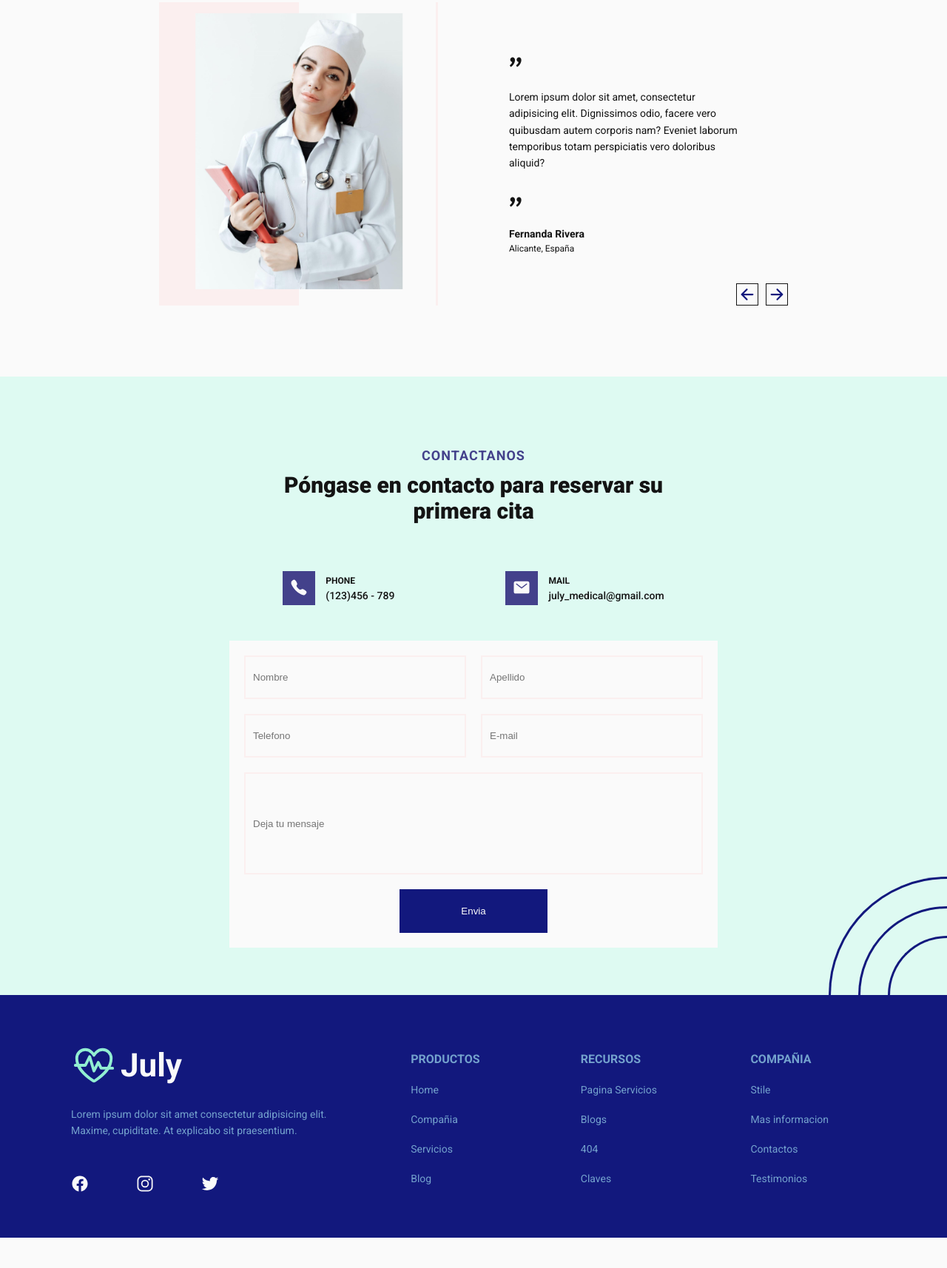
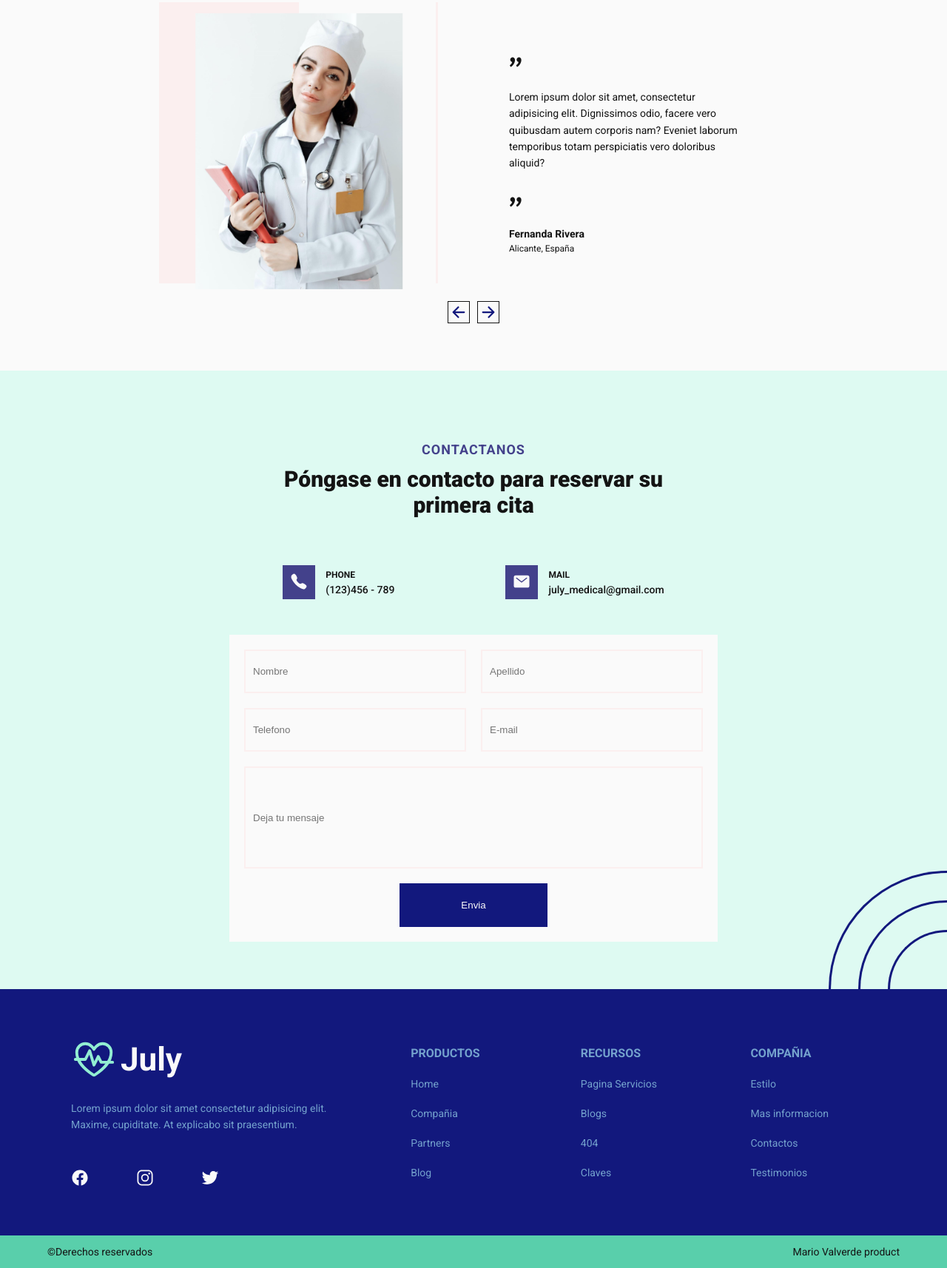
Before and after one commit to MarioRivVal/practicing-folder, a plain HTML site: page hospital-web-full-page-responsive/index.html in a window 1280 px wide. Shown: the part 4337-6051 px from the top of the page at 74% size. Before the commit the page ends 6010 px from the top, so only its background shows below. Drawn offline with Linux system fonts and the light colour scheme.

Commit message:
copyright last section concluded, start build the second hiddin testimonial box ,sticky nav and hiddin phone nav

```diff
--- a/hospital-web-full-page-responsive/css/style.css
+++ b/hospital-web-full-page-responsive/css/style.css
@@ -433,7 +433,7 @@
   display: grid;
   grid-template-columns: 1fr 1fr;
   gap: 9.6rem;
-  margin-bottom: 9.6rem;
+  margin-bottom: 2.4rem;
 }
 
 .testimonials-box span {
@@ -461,7 +461,8 @@
 .arrows-box {
   display: flex;
   gap: 1rem;
-  align-self: end;
+  align-self: center;
+  margin-bottom: 6.4rem;
 }
 .arrows {
   display: flex;
@@ -470,6 +471,12 @@
   width: 3rem;
   height: 3rem;
   border: 1px solid #141414;
+  background: none;
+  cursor: pointer;
+}
+.arrows:hover svg{
+  background-color: #12187d;
+  color: #fafafa;
 }
 
 /*/////////////////////////////////////////*/
@@ -570,7 +577,7 @@ outline-offset: 6px; */
   align-items: center;
   margin: 6.4rem 9.6rem;
   color: #74a2cd;
-  height: 20rem;
+
 }
 .logos-col {
   grid-column: 1/3;
@@ -620,3 +627,14 @@ outline-offset: 6px; */
   text-decoration: underline;
   color:#fafafa;
 }
+.copyright-box{
+  display: flex;
+  align-items: center;
+  justify-content: space-between;
+
+  width: 100%;
+  padding: 1.4rem 6.4rem;
+  background-color: #59cfab;
+  font-size: 1.4rem;
+  color: #141414;
+}
--- a/hospital-web-full-page-responsive/index.html
+++ b/hospital-web-full-page-responsive/index.html
@@ -544,8 +544,11 @@
           <span>"</span>
           <p class="testimonial-name">Fernanda Rivera</p>
           <p class="testimonial-city">Alicante, España</p>
+
+        </div>
+      </div>
       <div class="arrows-box">
-            <div class="arrows arrow-left">
+        <button class="arrows arrow-left">
           <svg
             xmlns="http://www.w3.org/2000/svg"
             class="icon--small icon--blue left-icon"
@@ -561,8 +564,8 @@
               d="M244 400L100 256l144-144M120 256h292"
             />
           </svg>
-            </div>
-            <div class="arrows arrow-right">
+        </button>
+        <button class="arrows arrow-right">
           <svg
             xmlns="http://www.w3.org/2000/svg"
             class="icon--small icon--blue right-icon"
@@ -578,9 +581,7 @@
               d="M268 112l144 144-144 144M392 256H100"
             />
           </svg>
-            </div>
-          </div>
-        </div>
+        </button>
       </div>
     </div>
 
@@ -728,6 +729,7 @@
         </div>
       </div>
     </div>
+
     <div class="section-footer container">
       <div class="main-footer-box">
         <div class="footer-col logos-col">
@@ -824,7 +826,7 @@
           <ul class="footer-links">
             <li> <a href="#"> Home</li></a>
             <li> <a href="#"> Compañia</li></a>
-            <li> <a href="#">Servicios</li></a>
+            <li> <a href="#">Partners</li></a>
             <li> <a href="#"> Blog</li></a>
           </ul>
         </div>
@@ -837,12 +839,16 @@
           </ul></div>
         <div class="footer-col company-col"> <h3 class="footer-col-tittle">Compañia</h3>
           <ul class="footer-links">
-            <li> <a href="#">Stile</li></a>
+            <li> <a href="#">Estilo</li></a>
             <li> <a href="#">Mas informacion</li></a>
             <li> <a href="#">Contactos</li></a>
             <li> <a href="#">Testimonios</li></a>
           </ul></div>
       </div>
+      <div class="copyright-box">
+        <p>&copy;Derechos reservados</p>
+        <p>Mario Valverde product</p>
+      </div>
     </div>
   </body>
 </html>
```
Lines whose indentation alone changed are shown as unchanged.
